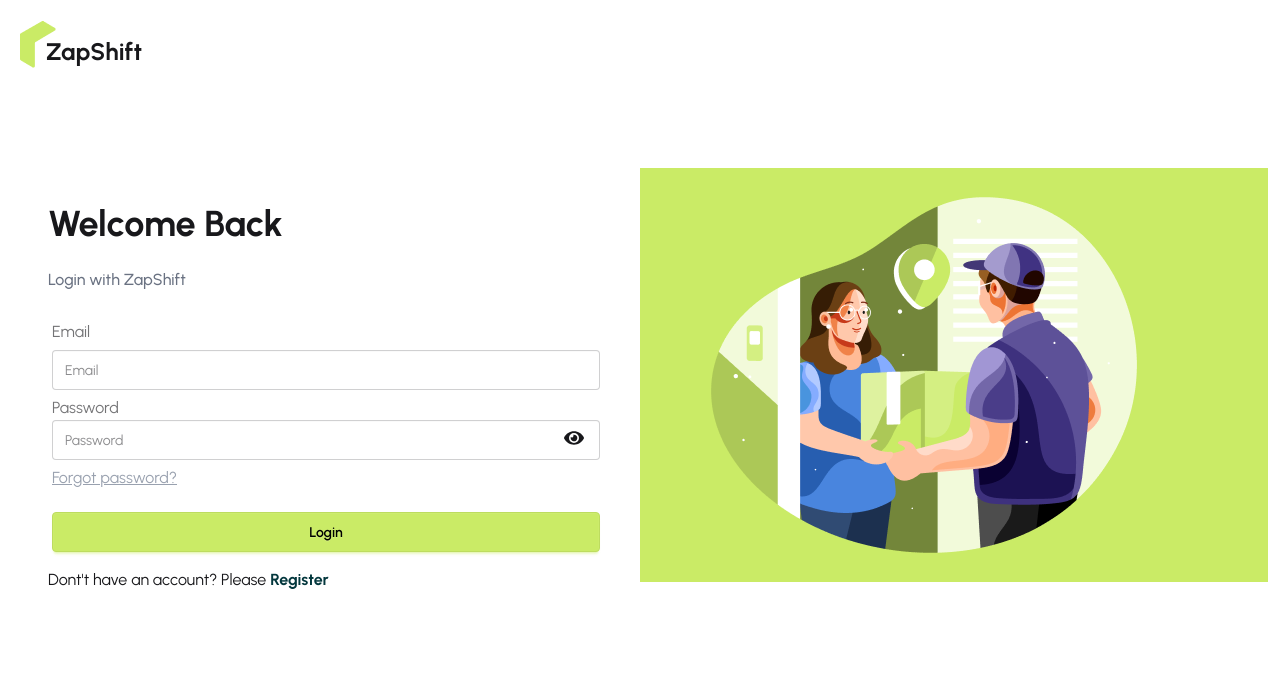
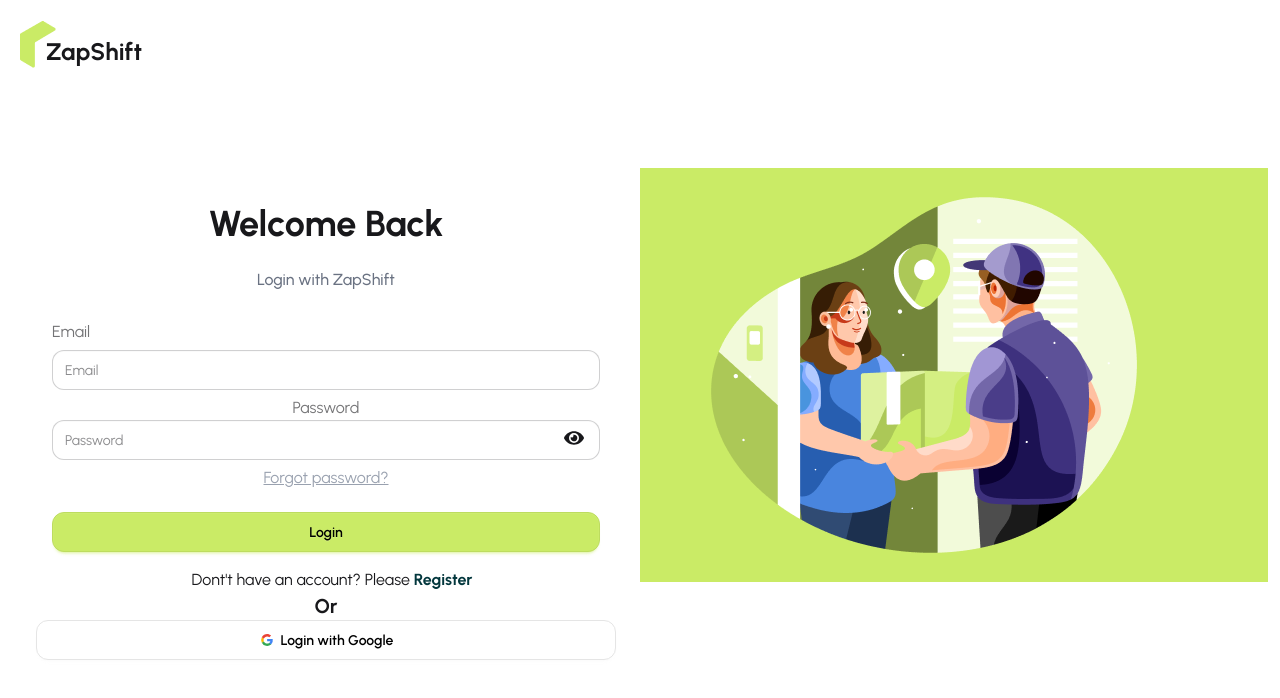
Before and after one commit to fahim-shareear/zap-shift-main, a React app in the folder zap-shift-ui/: page /login in a window 1280 px wide. Shown: the top 698 px of the page. Built offline with nearby package versions, Linux system fonts and the light colour scheme; no server answers; the HTML template or start-up script is replaced by a standard one.

Commit message:
adding the social login button to register page and login page and creating pop up login with google

```diff
--- a/zap-shift-ui/src/authcontext/AuthProvider.jsx
+++ b/zap-shift-ui/src/authcontext/AuthProvider.jsx
@@ -1,22 +1,41 @@
 import React from 'react';
 import { AuthContext } from './AuthContext';
-import {createUserWithEmailAndPassword, signInWithEmailAndPassword} from "firebase/auth";
-import {auth} from "../firebase/firebase.init";
+import { createUserWithEmailAndPassword, GoogleAuthProvider, signInWithEmailAndPassword, signOut } from "firebase/auth";
+import { auth } from "../firebase/firebase.init";
 
-const AuthProvider = ({children}) => {
+const googleProvider = new GoogleAuthProvider();
 
-    const registerUser = (email, password) =>{
+const AuthProvider = ({ children }) => {
+    const popupLogin = () => {
+        return signInWithPopUp(auth, googleProvider);
+    };
+
+    const signInWithPopUp = () =>{
+        return signInWithPopUp(auth, googleProvider);
+    };
+
+    const registerUser = (email, password) => {
         return createUserWithEmailAndPassword(auth, email, password)
     };
 
-    const signInUser = (email, password) =>{
+    const signInUser = (email, password) => {
         return signInWithEmailAndPassword(auth, email, password);
     };
+
+    const logOut = () =>{
+        return signOut(auth);
+    };
+
+
+
 
 
     const authInfo = {
         registerUser,
-        signInUser
+        signInUser,
+        signInWithPopUp,
+        popupLogin,
+        logOut
     };
 
 
--- a/zap-shift-ui/src/pages/Auth/login/Login.jsx
+++ b/zap-shift-ui/src/pages/Auth/login/Login.jsx
@@ -3,6 +3,7 @@ import { useForm } from 'react-hook-form';
 import { FaEye, FaEyeSlash } from 'react-icons/fa';
 import { Link } from 'react-router';
 import useAuth from '../../../hooks/useAuth';
+import SocialLogin from '../sociallogin/SocialLogin';
 
 const Login = () => {
     const [eye, setEye] = useState(false);
@@ -28,7 +29,7 @@ const Login = () => {
 
 
     return (
-        <div className="max-w-4xl p-6">
+        <div className="max-w-4xl p-6 text-center">
             <div>
                 <h1 className="font-bold text-4xl p-3">Welcome Back</h1>
                 <p className="text-gray-500 font-medium p-3">Login with ZapShift</p>
@@ -37,12 +38,12 @@ const Login = () => {
                 <fieldset className="fieldset p-4">
                     {/* Email field */}
                     <label className="label text-[16px]">Email</label>
-                    <input type="email" className="input w-full" placeholder="Email" {...register("email", { required: true })} />
+                    <input type="email" className="input w-full rounded-xl" placeholder="Email" {...register("email", { required: true })} />
                     {errors.email?.type === "required" && <p className="text-red-500 font-bold text-medium">Email field is required</p>}
                     {/* Passowrd field */}
                     <div className="relative">
                         <label className="label text-[16px]">Password</label>
-                        <input type={eye ? "text" : "password"} className="input w-full" placeholder="Password" {...register("password", {
+                        <input type={eye ? "text" : "password"} className="input w-full rounded-xl" placeholder="Password" {...register("password", {
                             required: true,
                             minLength: 6,
                             pattern: /^(?=.*[a-z])(?=.*[A-Z])(?=.*[^a-zA-Z0-9]).{8,}$/
@@ -57,11 +58,15 @@ const Login = () => {
                     {/* Forgot Password  */}
                     <div><a className="link link-hover underline text-[16px] text-gray-400">Forgot password?</a></div>
                     {/* Submit button */}
-                    <button className="btn btn-secondary text-black mt-4">Login</button>
+                    <button className="btn btn-secondary text-black mt-4 rounded-xl">Login</button>
                 </fieldset>
             </form>
             <div className="pl-3">
                 <h4>Dont't have an account? Please <Link to="/register"><span className="font-bold text-primary">Register</span></Link></h4>
+            </div>
+            <div>
+                <h4 className="font-bold text-xl">Or</h4>
+                <SocialLogin></SocialLogin>
             </div>
         </div>
     );
--- a/zap-shift-ui/src/pages/Auth/register/Register.jsx
+++ b/zap-shift-ui/src/pages/Auth/register/Register.jsx
@@ -3,6 +3,7 @@ import { Link } from 'react-router';
 import { useForm } from "react-hook-form";
 import { FaEye, FaEyeSlash } from 'react-icons/fa';
 import useAuth from '../../../hooks/useAuth';
+import SocialLogin from '../sociallogin/SocialLogin';
 
 const Register = () => {
     const [eye, setEye] = useState(false);
@@ -29,7 +30,7 @@ const Register = () => {
     }
 
     return (
-        <div className="max-w-4xl p-6">
+        <div className="max-w-4xl p-6 text-center">
             <div>
                 <h1 className="font-bold text-4xl p-3">Create an Account</h1>
                 <p className="text-gray-500 font-medium p-3">Register with ZapShift</p>
@@ -38,17 +39,17 @@ const Register = () => {
                 <fieldset className="fieldset p-3">
                     {/* Name field */}
                     <label className="label font-bold">Name</label>
-                    <input type="text" className="input w-full" placeholder="Your Name Here" {...register("name", { required: true, maxLength: 20 })} />
+                    <input type="text" className="input w-full rounded-xl" placeholder="Your Name Here" {...register("name", { required: true, maxLength: 20 })} />
                     {errors.name?.type === "required" && <p className='text-red-500'>Name is required</p>}
                     {/* email field */}
                     <label className="label font-bold">Email</label>
-                    <input type="email" className="input w-full" placeholder="Email" {...register("email", { required: true })} />
+                    <input type="email" className="input w-full rounded-xl" placeholder="Email" {...register("email", { required: true })} />
                     {errors.email?.type === 'required' && <p className="text-red-500">Email is required</p>}
 
                     <div className='relative'>
                         {/* Pasword Field */}
                         <label className="label font-bold">Password</label>
-                        <input type={eye ? "text" : "password"} className="input text-[16px] w-full" placeholder="Password" {...register("password", { required: true,
+                        <input type={eye ? "text" : "password"} className="input text-[16px] w-full rounded-xl" placeholder="Password" {...register("password", { required: true,
                             minLength: 6,
                             pattern: /^(?=.*[a-z])(?=.*[A-Z])(?=.*[^a-zA-Z0-9]).{8,}$/ })} />
                         <button className="absolute top-7 text-xl right-4" onClick={handleEye}>{eye ? <FaEyeSlash className="trnasition-all duration-150 ease-linear"></FaEyeSlash> : <FaEye></FaEye>}</button>
@@ -57,11 +58,15 @@ const Register = () => {
                         {errors.password?.type === 'pattern' && <p className="text-red-500 py-1">Password must contain one capital letter one small letter and one special character</p>}
                     </div>
 
-                    <button className="btn btn-secondary text-black mt-4">Register</button>
+                    <button className="btn btn-secondary text-black mt-4 rounded-xl">Register</button>
                 </fieldset>
             </form>
             <div className="pl-3">
                 <h4>Already have an account? <Link to="/login"><span className="font-bold text-primary">Login</span></Link></h4>
+            </div>
+            <div>
+                <h4 className="font-bold text-xl">Or</h4>
+                <SocialLogin></SocialLogin>
             </div>
         </div>
     );
--- /dev/null
+++ b/zap-shift-ui/src/pages/Auth/sociallogin/SocialLogin.jsx
@@ -0,0 +1,28 @@
+import React from 'react';
+import useAuth from '../../../hooks/useAuth';
+
+const SocialLogin = () => {
+    const { popupLogin } = useAuth();
+
+    const googleLogin = () =>{
+        popupLogin()
+            .then(result => {
+                console.log(result.user);
+            })
+            .catch(error => {
+                console.log(error.message);
+            });
+    };
+
+    return (
+        <div>
+            {/* Google */}
+            <button className="btn bg-white text-black border-[#e5e5e5] transition-all deratin-150 active:scale-95 active:shadow-inner w-full rounded-xl" onClick={googleLogin}>
+                <svg aria-label="Google logo" width="16" height="16" xmlns="http://www.w3.org/2000/svg" viewBox="0 0 512 512"><g><path d="m0 0H512V512H0" fill="#fff"></path><path fill="#34a853" d="M153 292c30 82 118 95 171 60h62v48A192 192 0 0190 341"></path><path fill="#4285f4" d="m386 400a140 175 0 0053-179H260v74h102q-7 37-38 57"></path><path fill="#fbbc02" d="m90 341a208 200 0 010-171l63 49q-12 37 0 73"></path><path fill="#ea4335" d="m153 219c22-69 116-109 179-50l55-54c-78-75-230-72-297 55"></path></g></svg>
+                Login with Google
+            </button>
+        </div>
+    );
+};
+
+export default SocialLogin;
```
